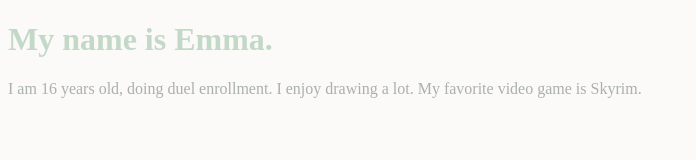
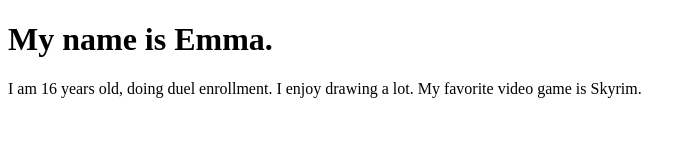
Before and after one commit to JustArheis/JustArheis.github.io, a plain HTML site: page index.html in a window 1280 px wide. Shown: the whole page, without its empty margins (0-696 px from the left). Drawn offline with Linux system fonts and the light colour scheme.

Commit message:
Add files via upload

```diff
--- a/index.html
+++ b/index.html
@@ -2,15 +2,9 @@
 <html>
 <head>
 <style>
-body {
-background-color:#fcf9f9;
-}
-h1 {
-color:#c3d9c7;
-}
-p {
-color:#a9b1ac;
-}
+<body><color="#fcf9f9"></color></body>
+<h1><color="#c3d9c7"></color></h1>
+<p><color="#a9b1ac"></color></p>
 </style>
 <title>My Personal Introduction</title>
 </head>
```
